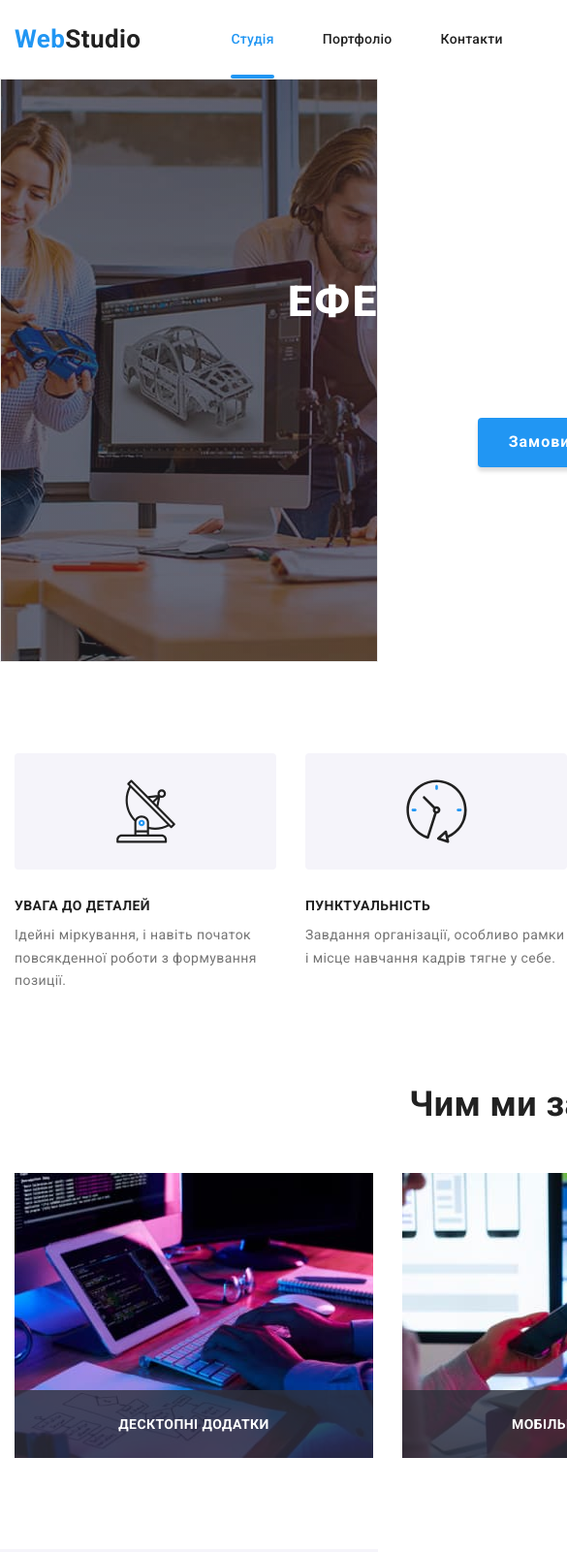
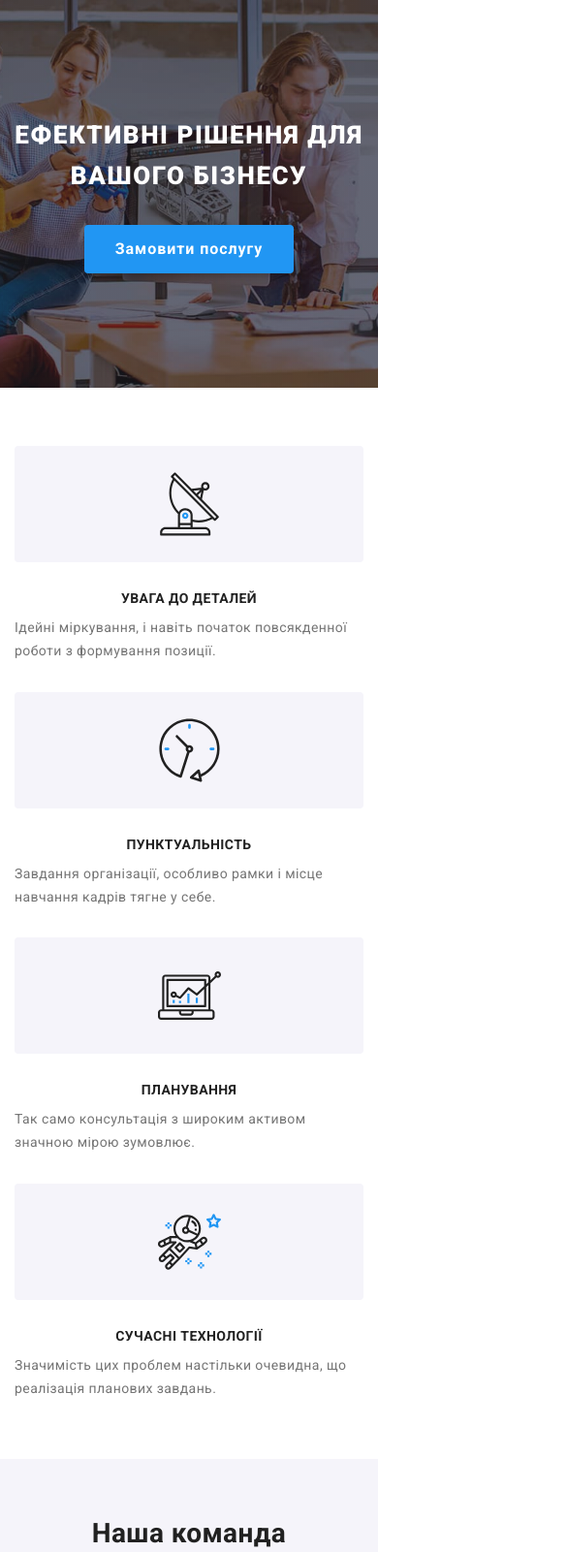
Before and after one commit to Daniel-Slavnyi/goit-markup-hw-08, a plain HTML site: page index.html in a window 390 px wide. Shown: the top 1601 px of the page at 97% size, 585 px wide, since content can reach past the window. Drawn offline with nearby package versions, Linux system fonts and the light colour scheme.

Commit message:
добавляє адаптив

```diff
--- a/index.html
+++ b/index.html
@@ -18,7 +18,7 @@
     <link rel="stylesheet" href="./css/main.min.css" />
   </head>
   <body>
-    <header class="header">
+    <!-- <header class="header">
       <div class="container flex-wraper">
         <nav class="navigation">
           <a href="./index.html" class="header__logo logo">
@@ -61,7 +61,7 @@
           </li>
         </ul>
       </div>
-    </header>
+    </header> -->
     <main>
       <section class="hero">
         <div class="container">
@@ -70,7 +70,6 @@
         </div>
       </section>
       <section class="section features">
-        <!-- Заголовок прибрати у css -->
         <div class="container">
           <h2 class="visually-hidden">Особливості</h2>
           <ul class="features__list">
@@ -316,7 +315,7 @@
           </ul>
         </div>
       </section>
-      <section class="section clients">
+      <!-- <section class="section clients">
         <h2 class="clients__title">Постійні клієнти</h2>
         <ul class="clients__list">
           <li class="clients__item">
@@ -362,9 +361,9 @@
             </a>
           </li>
         </ul>
-      </section>
+      </section> -->
     </main>
-    <footer class="contacts">
+    <!-- <footer class="contacts">
       <div class="container d-flex">
         <div class="footer-contacts">
           <a href="/goit-markup-hw-01/index.html" class="logo contacts__logo">
@@ -445,7 +444,7 @@
           </form>
         </div>
       </div>
-    </footer>
+    </footer> -->
     <div class="backdrop is-hidden" data-modal>
       <div class="modal">
         <button class="modal-btn" data-modal-close>
--- a/sass/base/_common.scss
+++ b/sass/base/_common.scss
@@ -8,12 +8,29 @@ body {
 }
 
 .container {
-  width: 1200px;
   padding: 0 15px;
-  margin: 0 auto;
+  margin-left: auto;
+  margin-right: auto;
+
+  @media screen and (min-width: 480px) {
+    max-width: 480px;
+  }
+
+  @media screen and (min-width: 768px) {
+    max-width: 768px;
+  }
+
+  @media screen and (min-width: 1200px) {
+    max-width: 1200px;
+  }
 }
 
 .section {
-  padding-top: 94px;
-  padding-bottom: 94px;
+  padding: 60px 0;
+
+  @media screen and (min-width: 1200px) {
+    padding-top: 94px;
+    padding-bottom: 94px;
+  }
+
 }
--- a/sass/components/_titles.scss
+++ b/sass/components/_titles.scss
@@ -1,18 +1,36 @@
 h1 {
-  width: 696px;
+  font-weight: 900;
+  font-size: 26px;
+  line-height: calc(42/26);
   margin: 0 auto;
 
-  font-weight: 900;
-  font-size: 44px;
-  line-height: 1.36;
+
   letter-spacing: 0.06em;
-  text-align: center;
   text-transform: uppercase;
+
   color: $whiteColor;
+
+  @media screen and (min-width: 480px) {
+    width: 360px;
+  }
+
+  @media screen and (min-width: 1200px) {
+    width: 696px;
+    font-size: 44px;
+    line-height: 1.36;
+  }
+
+  //
 }
 
 h2 {
-    font-size: 36px;
     font-weight: 700;
-    line-height: 1.17;
+    font-size: 28px;
+    line-height: calc(33/28);
+
+    @media screen and (min-width: 1200px) {
+      font-size: 36px;
+      font-weight: 700;
+      line-height: 1.17;
+  }
 }
--- a/sass/layouts/_cind-of-work.scss
+++ b/sass/layouts/_cind-of-work.scss
@@ -1,6 +1,20 @@
 .cind-of-work {
   padding-top: 0;
   text-align: center;
+
+  @media screen and (min-width: 320px) {
+    position: absolute;
+    width: 1px;
+    height: 1px;
+    margin: -1px;
+    border: 0;
+    padding: 0;
+
+    white-space: nowrap;
+    clip-path: inset(100%);
+    clip: rect(0 0 0 0);
+    overflow: hidden;
+  }
 }
 
 .cind-of-work__title {
--- a/sass/layouts/_features.scss
+++ b/sass/layouts/_features.scss
@@ -1,12 +1,24 @@
 .features__list {
   display: flex;
+  flex-direction: column;
+  gap: 30px;
+
+  @media screen and (min-width: 768px) {
+    flex-direction: row;
+    flex-wrap: wrap;
+  }
 }
 
 .features__item {
-  width: 270px;
 
-  & + & {
-     margin-left: 30px;
+  width: 100%;
+
+  @media screen and (min-width: 768px) {
+    width: calc((100% - 30px) / 2);
+  }
+
+  @media screen and (min-width: 1200px) {
+    width: calc((100% - 90px) / 4);
   }
 }
 
@@ -15,7 +27,7 @@
     align-items: center;
     justify-content: center;
     margin-bottom: 30px;
-    width: 270px;
+    width: 100%;
     height: 120px;
 
 
@@ -26,11 +38,16 @@
 .features__title {
   margin-bottom: 10px;
 
+  text-align: center;
   font-size: 14px;
   text-transform: uppercase;
   color: $mainColor;
   line-height: 1.14;
   font-weight: 700;
+
+  @media screen and (min-width: 768px) {
+    text-align: left;
+  }
 }
 
 .features__text {
--- a/sass/layouts/_hero.scss
+++ b/sass/layouts/_hero.scss
@@ -1,15 +1,18 @@
 .hero {
-  max-width: 1600px;
-  margin: 0 auto;
-  padding: 200px 0;
+  // max-width: 1600px;
+  // margin: 0 auto;
+  padding: 118px 0;
   background: linear-gradient(
     $hero-bg-cl,
     $hero-bg-cl
-  ), url(../img/background.jpg) no-repeat center top/cover;
+  ), url(../img/background.jpg) no-repeat center top / cover;
 
   text-align: center;
-  border: 1px solid #ECECEC;
   background-color: rgba(47, 48, 58, 1);
+
+  @media screen and (min-width: 1200px) {
+    padding: 200px 0;
+  }
 
   &__btn {
     margin-top: 30px;
--- a/sass/layouts/_team.scss
+++ b/sass/layouts/_team.scss
@@ -3,16 +3,22 @@
 
   background-color: $team-bg-cl;
   font-size: 16px;
-  line-height: 1.8;
+  line-height: calc(19/16);
 
   &__title {
-    margin-bottom: 50px;
+    margin-bottom: 30px;
+
+    @media screen and(min-width: 1200px) {
+      margin-bottom: 50px;
+    }
 }
   }
 
 .worker {
   display: flex;
-  justify-content: space-between;
+  flex-direction: column;
+  gap: 30px;
+  // justify-content: space-between;
 
   &__item {
     box-shadow: 0px 1px 3px rgba(0, 0, 0, 0.12), 0px 1px 1px rgba(0, 0, 0, 0.14), 0px 2px 1px rgba(0, 0, 0, 0.2);
@@ -21,8 +27,9 @@
   }
 
   &__img {
+    width: 100%;
     border-top-left-radius: $br;
-  border-top-right-radius: $br;
+    border-top-right-radius: $br;
   }
 
   &__wrap {
```
Also changed, not shown: css/main.css, css/main.min.css, 2 other files.
